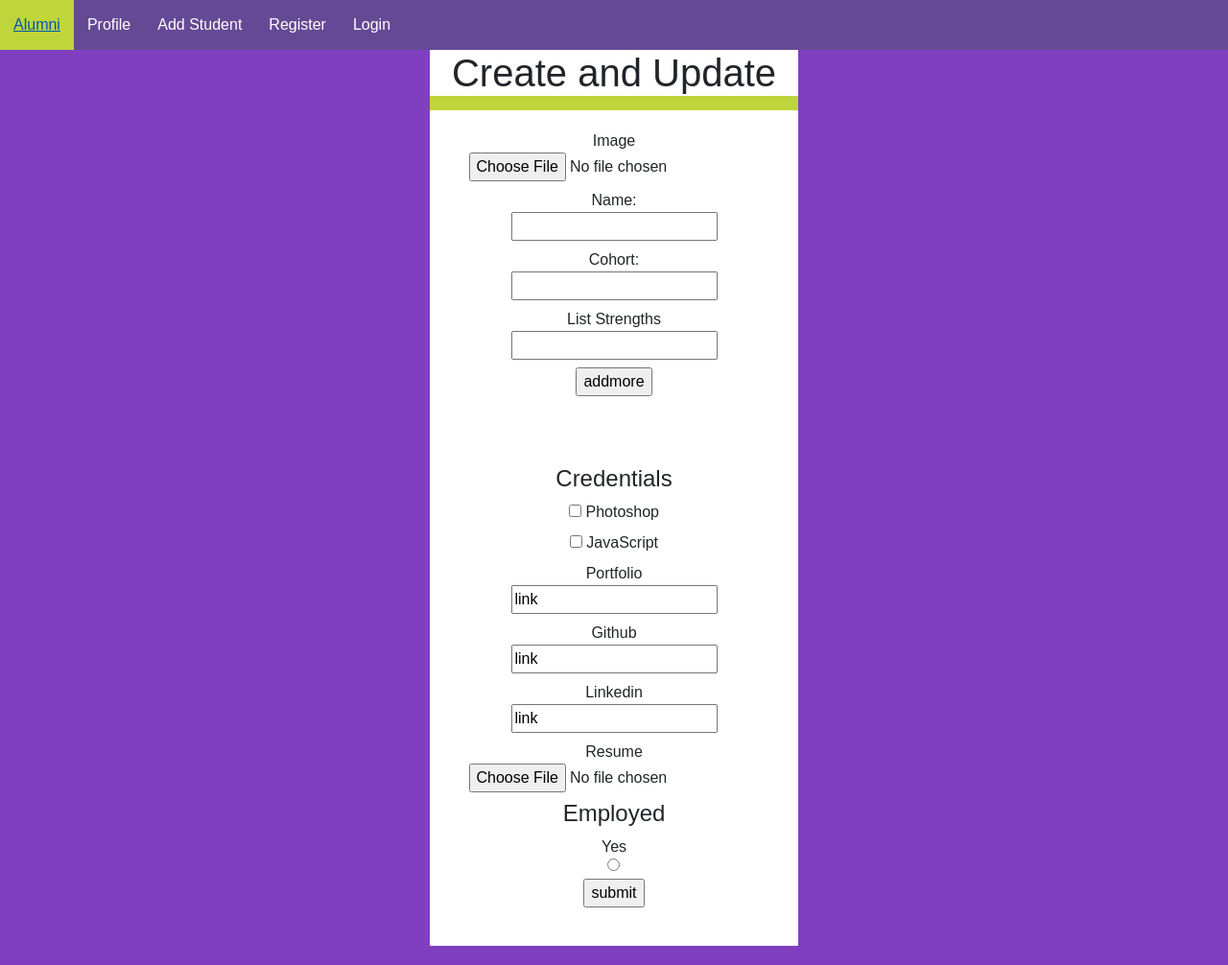
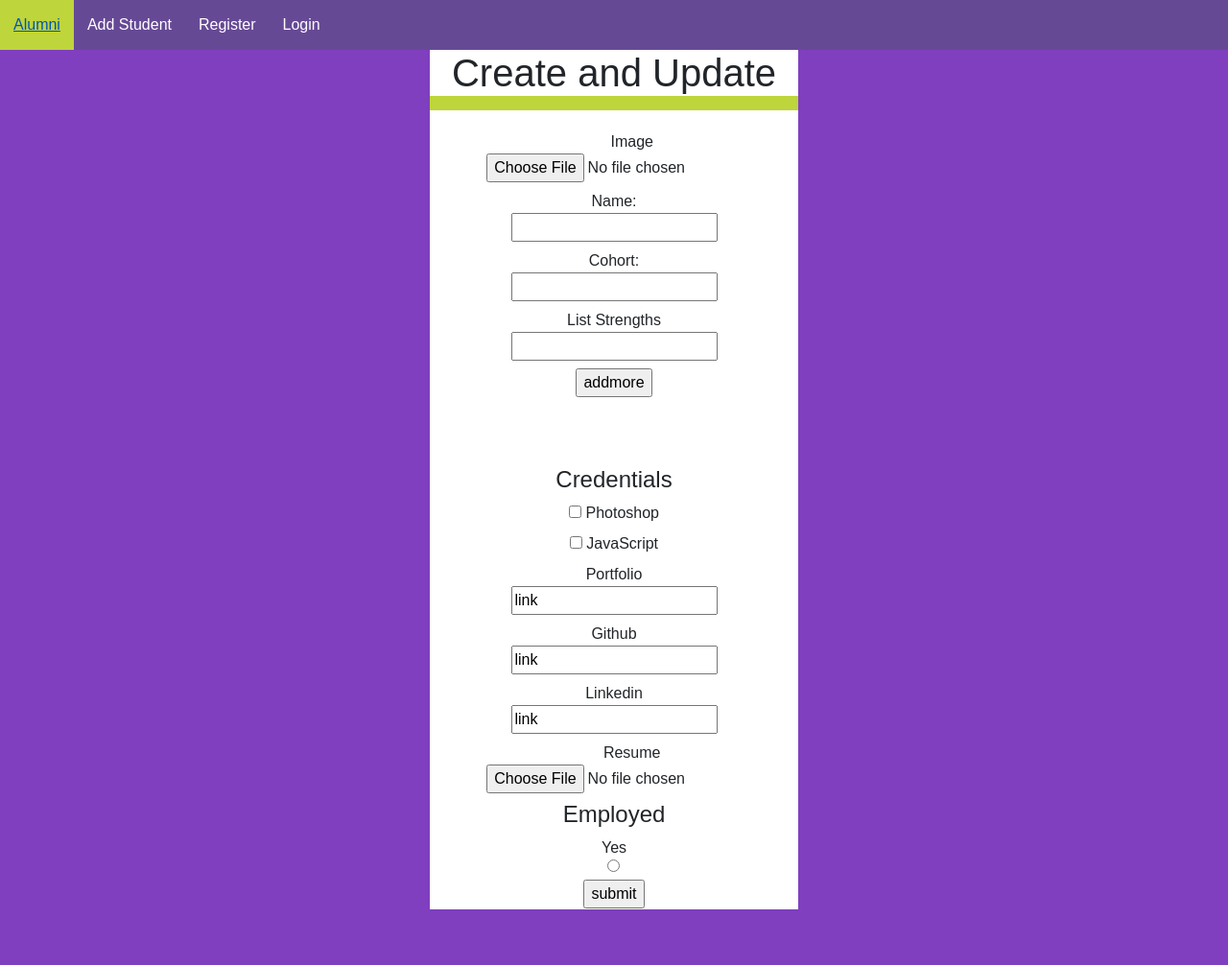
Before and after one commit to ElijahMoyd/InternProject, a PHP site: page /create.php in a window 1280 px wide. Shown: the whole page at 96% size. After the commit the page ends 948 px from the top, so only its background shows below. Run offline with PHP 8.4, Linux system fonts and the light colour scheme.

Commit message:
Add files via upload

```diff
--- a/assets/css/style.css
+++ b/assets/css/style.css
@@ -22,7 +22,7 @@ body {
 
 .tainer form{
     width: 90%;
-    padding: 0 20px 40px;
+    padding:  1px 40px;
     margin: 20px auto;
 }
 
--- a/assets/data/user.json
+++ b/assets/data/user.json
@@ -1 +1 @@
-[{"email":null,"pw":null,"img":null}]
+[{"email":"elijahmoyd@gmail.com","pw":"Koolice1","img":null}]
--- a/assets/partials/nav.php
+++ b/assets/partials/nav.php
@@ -31,7 +31,7 @@ li a:hover {
 <nav>
 <ul>
   <li><a class="active" href= "Table.php">Alumni</a></li>
-  <li><a href="detail.php">Profile</a></li>
+
   <li><a href="create.php">Add Student</a></li>
     <li> <a href="appreg.php">Register</a></li>
     <li> <a href="applogin.php">Login</a></li>
--- a/create.php
+++ b/create.php
@@ -48,6 +48,7 @@
             </script>
             <br><br>
             <br><br>
+
             <h4>Credentials</h4>
             <label>
                 <input type="checkbox" name="credential[]" value="Photoshop"> Photoshop
```
